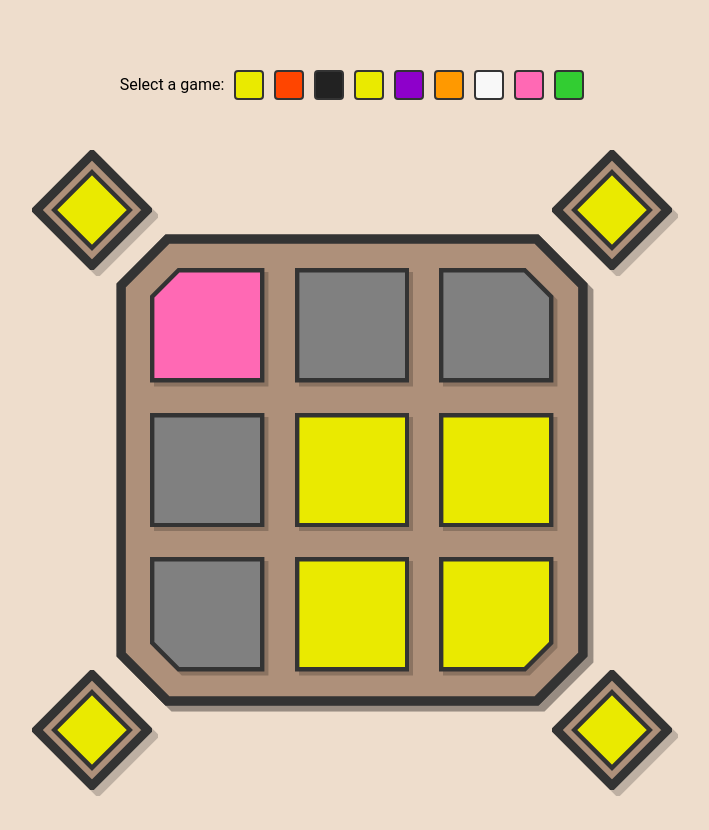
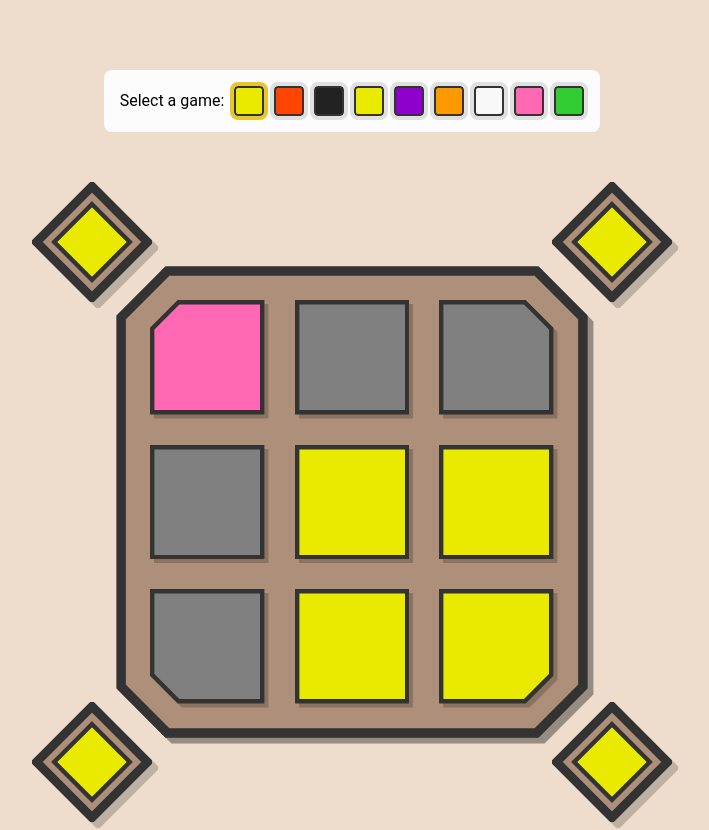
Before and after one commit to mediumpacer/puzzlebox, a React (Vite) app: page / in a window 1280 px wide. Shown: the top 830 px of the page, without its empty margins (288-997 px from the left). Built offline with nearby package versions, Linux system fonts and the light colour scheme.

Commit message:
feat: adding active state to temp game selector

```diff
--- a/src/App.css
+++ b/src/App.css
@@ -12,9 +12,11 @@
   --color-tile-yellow: #eaea00;
 
   --color-bg: #edc;
+  --color-card-bg: #fcfcfc;
   --color-tile-border: #333;
+  --color-tile-border-active: #e9c62b;
+  --color-tile-border-inactive: #e0e0e0;
   --color-board-bg: #ae907a;
-
 }
 
 
--- a/src/components/Explainers.tsx
+++ b/src/components/Explainers.tsx
@@ -15,7 +15,7 @@ const ExplainerContainer = styled.div`
 `;
 
 const ExplainerColumn = styled.div`
-  background: #fcfcfc;
+  background: var(--color-card-bg);
   border-radius: 1.6rem;
   padding: 2rem;
 
--- a/src/components/GameSelector.tsx
+++ b/src/components/GameSelector.tsx
@@ -4,11 +4,15 @@ import { gameData } from '../data/gameData.ts';
 import styled from 'styled-components';
 
 
-const SelectorTile = styled.button<{ $colour?: TileColour }>`
+const SelectorTile = styled.button<{ $colour?: TileColour, $isActive?: boolean }>`
   background: ${props => props.$colour ? `var(--color-tile-${props.$colour})` : 'transparent'};
+  /* border:  ${props => props.$isActive ? ` 0.2rem solid gold` : ` 0.2rem solid var(--color-tile-border)`};; */
+
+    border: 0.2rem solid var(--color-tile-border);
+  outline:  ${props => props.$isActive ? ` 0.4rem solid var(--color-tile-border-active)` : ` 0.4rem solid var(--color-tile-border-inactive)`};;
+
   width: 3rem;
   height: 3rem;
-  border: 0.2rem solid var(--color-tile-border);
   border-radius: 0.4rem;
   flex-shrink: 0;
   cursor: pointer;
@@ -18,14 +22,17 @@ const StyledGameSelector = styled.div`
   display: flex;
   align-items: center;
   gap: 1rem;
+  padding: 1.6rem;
+  background: var(--color-card-bg);
+  border-radius: 0.8rem;
 `;
 
-export default function GameSelector({games, onSelectClick}) {
+export default function GameSelector({games, currentGameId, onSelectClick}) {
   return (
     <StyledGameSelector>
       <p>Select a game:</p>
     {games.map(function(game, index) {
-      return <SelectorTile $colour={game.iconColour} id={game.id} key={index} onClick={() => onSelectClick(game.id)}></SelectorTile>;
+      return <SelectorTile $colour={game.iconColour} id={game.id} $isActive={game.id === currentGameId} key={index} onClick={() => onSelectClick(game.id)}></SelectorTile>;
     })}
     </StyledGameSelector>
   );
--- a/src/components/PuzzleBox.tsx
+++ b/src/components/PuzzleBox.tsx
@@ -18,7 +18,7 @@ export default function PuzzleBox() {
 
   return (
     <>
-    <GameSelector games={gameData} onSelectClick={handleSelectClick}/>
+    <GameSelector games={gameData} currentGameId={currentGame.id} onSelectClick={handleSelectClick}/>
     <TileBoard game={currentGame} />
     </>
   );
```
